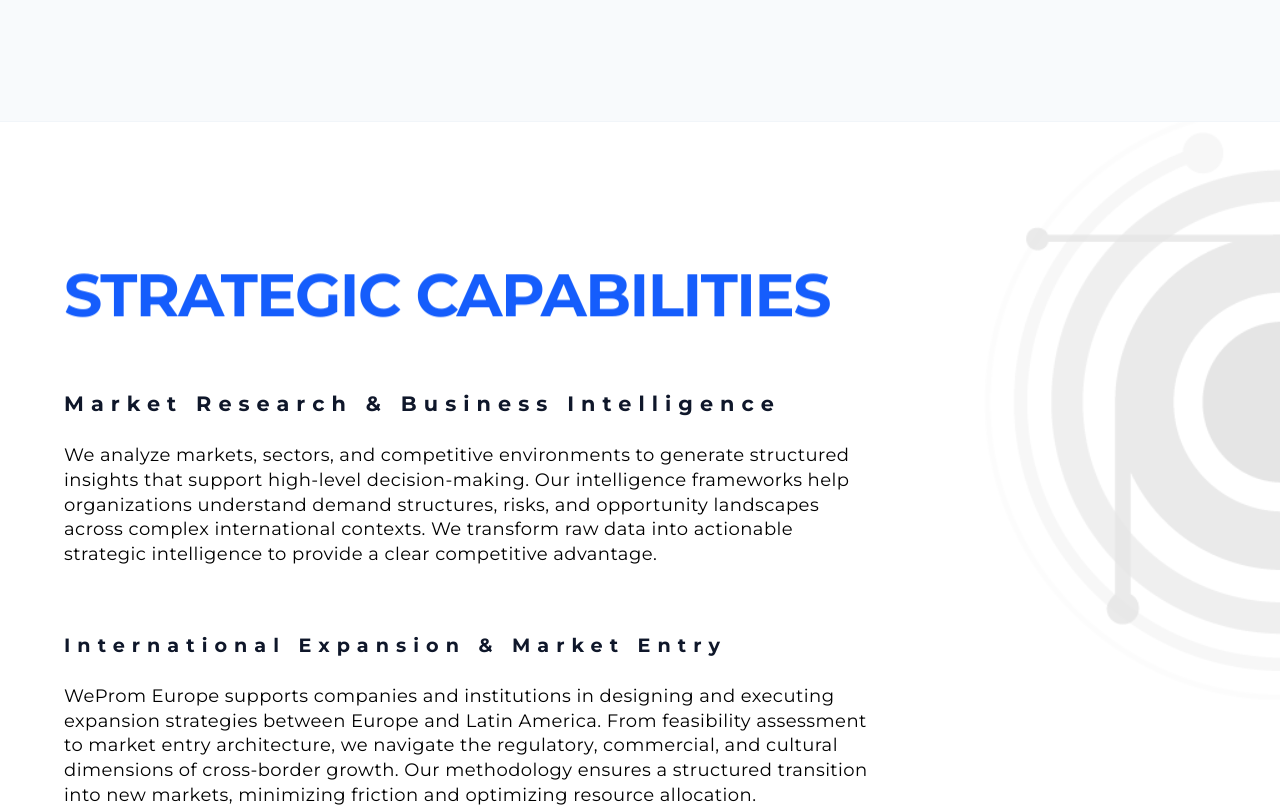
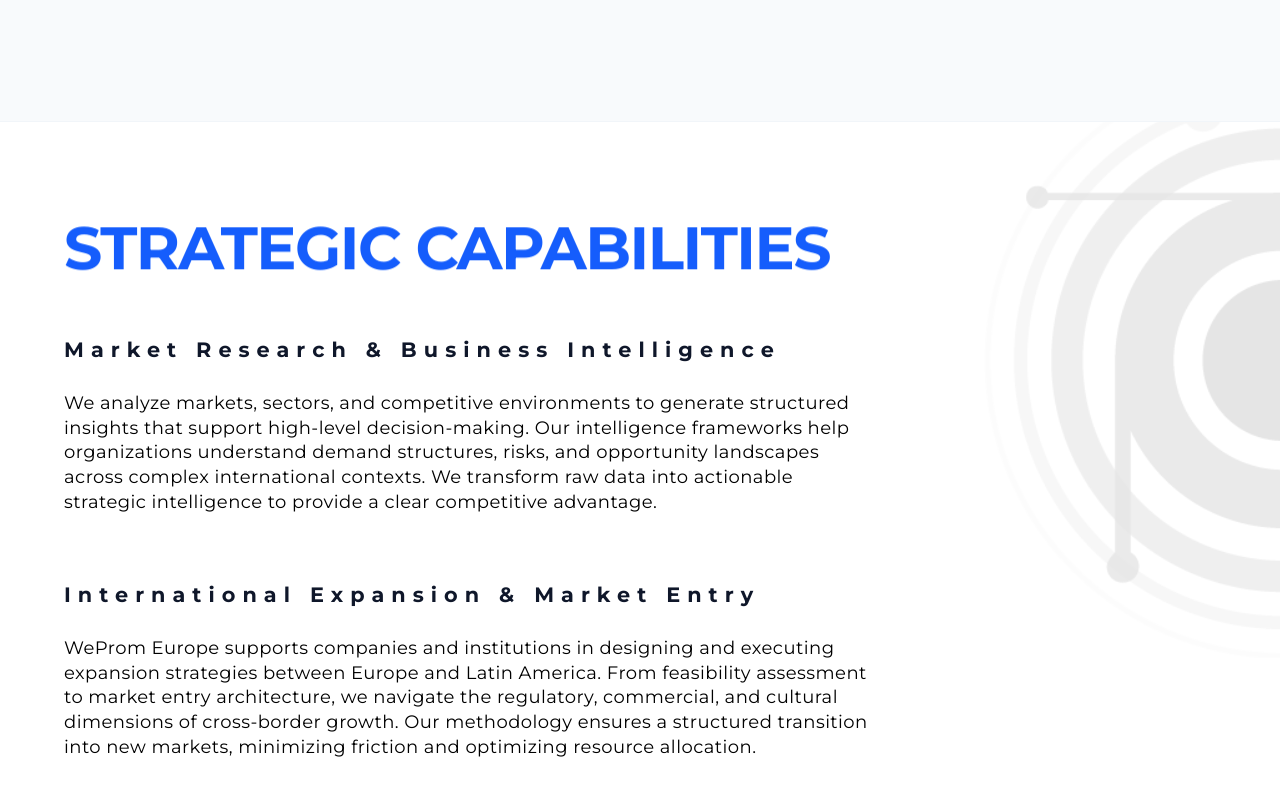
Before and after one commit to jhon-henao13/WeProm-Europe, a React (Vite) app: page / in a window 1280 px wide. Shown: the part 3020-3827 px from the top of the page. Built offline with nearby package versions, Linux system fonts and the light colour scheme; a web font is replaced by a local one.

Commit message:
Responsive in Capabilities

```diff
--- a/src/components/Capabilities.jsx
+++ b/src/components/Capabilities.jsx
@@ -2,19 +2,20 @@
 
 export const Capabilities = () => {
   return (
-    <section className="relative bg-white py-32 px-8 md:px-16 overflow-hidden border-b border-slate-50">
+    <section className="relative bg-white py-22 px-8 md:px-16 overflow-hidden border-b border-slate-50">
       <div className="max-w-full mx-auto flex flex-col md:flex-row items-center">
 
         {/* LADO IZQUIERDO: 60% de ancho */}
         <div className="w-full md:w-[70%] z-10">
-          <h2 className="reveal text-blue-600 text-[60px] font-bold uppercase mb-12">
+          <h2 className="reveal text-blue-600 text-4xl md:text-[60px] font-bold uppercase mb-8 md:mb-12 leading-tight">
             Strategic Capabilities
           </h2>
 
           <div className="space-y-16">
             {/* Capacidad 1 */}
             <div className="reveal" style={{ transitionDelay: '0.2s' }}>
-              <h3 className="text-[0.7rem] md:text-[1.3rem] font-semibold mb-6 text-weprom-dark tracking-[0.44rem]">
+
+              <h3 className="text-lg md:text-[1.3rem] font-semibold mb-4 md:mb-6 text-weprom-dark tracking-[0.22em] md:tracking-[0.44rem] leading-relaxed">
                 Market Research & Business Intelligence
               </h3>
               <p className="text-black font-montserrat leading-snug text-lg font-normal max-w-8xl tracking-wide">
@@ -27,7 +28,7 @@
 
             {/* Capacidad 2 */}
             <div className="reveal" style={{ transitionDelay: '0.4s' }}>
-              <h3 className="text-[0.7rem] md:text-[1.2rem] font-semibold mb-6 text-weprom-dark tracking-[0.44rem]">
+              <h3 className="text-lg md:text-[1.3rem] font-semibold mb-4 md:mb-6 text-weprom-dark tracking-[0.22em] md:tracking-[0.44rem] leading-relaxed">
                 International Expansion & Market Entry
               </h3>
               <p className="text-black font-montserrat leading-snug text-lg font-normal max-w-2xl max-w-5xl tracking-wide">
```
